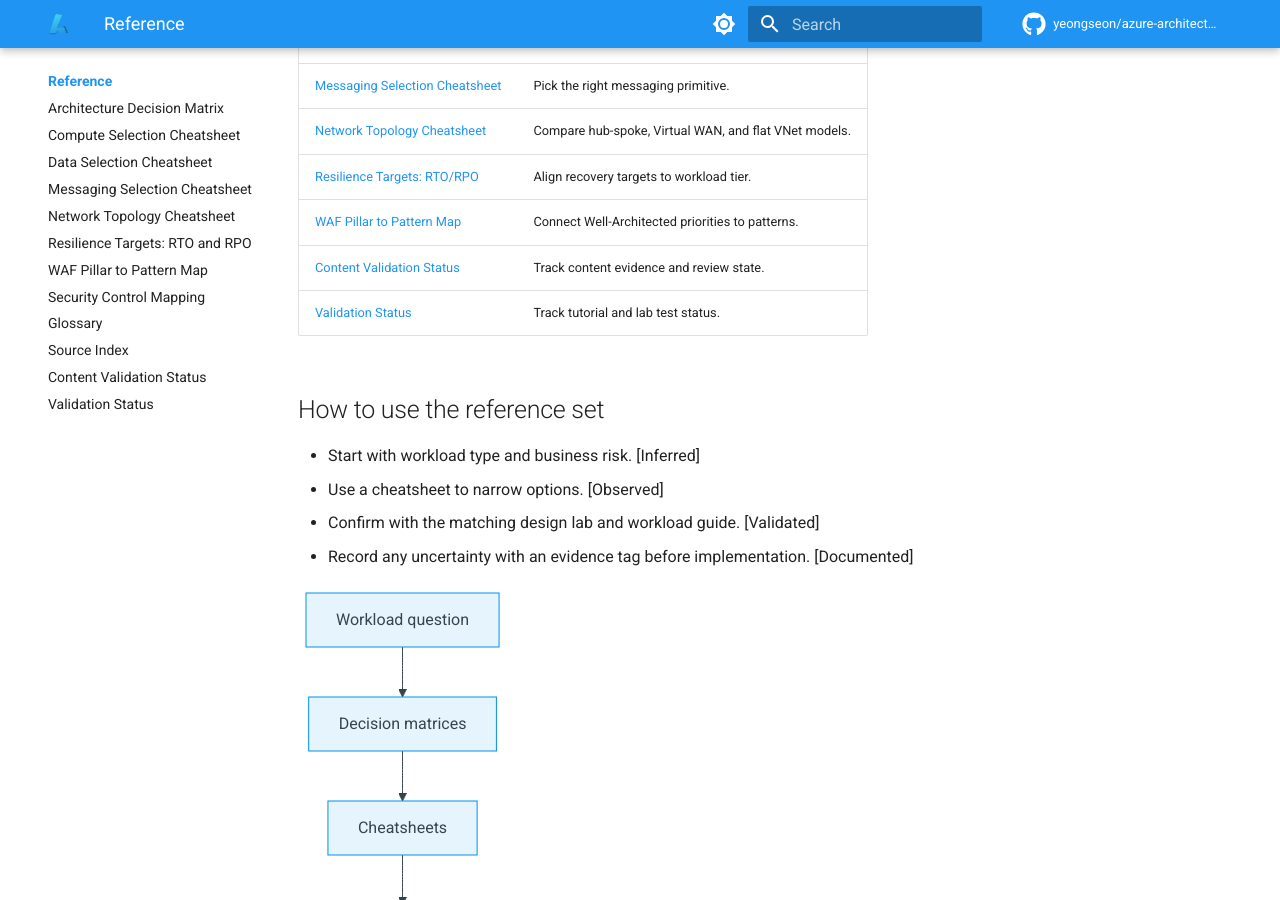
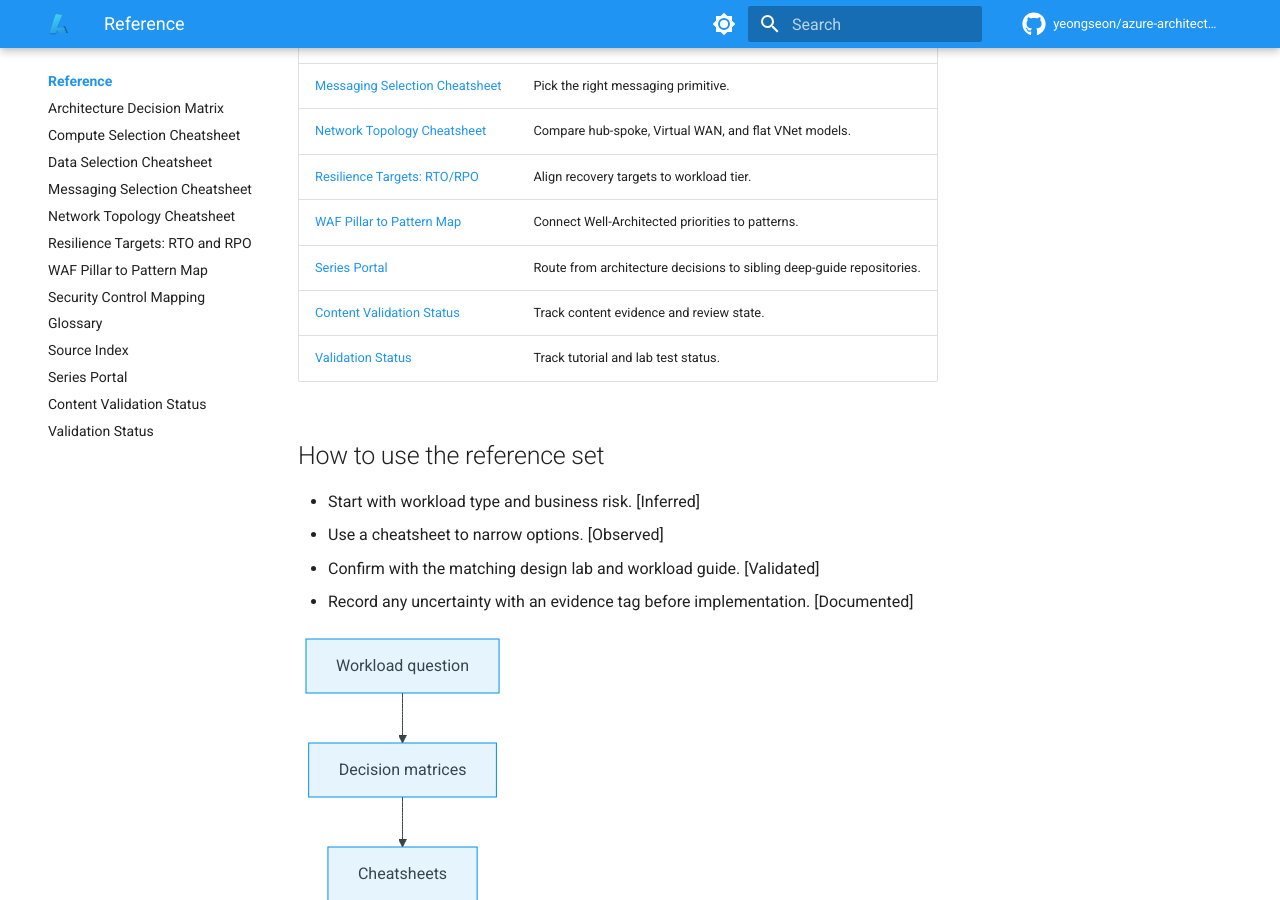
Before and after one commit to yeongseon/azure-architecture-practical-guide, an MkDocs documentation site: the page built from docs/reference/index.md, in a window 1280 px wide and 900 px high, scrolled down 489 px. Built offline with MkDocs 1.6.1 and Material for MkDocs 9.7.7, drawn with Linux system fonts in a browser that asks for light colours; comment, search, counter and statistics services are not loaded; some of the changed lines change nothing that is shown.

Commit message:
docs(reference): add series-portal router to sibling deep-guide repositories
New docs/reference/series-portal.md that routes readers from
architecture-level decisions to service-specific deep guides in the
10 sibling azure-*-practical-guide repositories. Complements existing
service-selection surface (Architecture Decision Matrix, 5 cheatsheets)
by answering the next question after service selection: 'where do I
learn this service deeply?'

Each row links to the sibling deep-guide plus its canonical Start Here
entry points (Learning Paths, Scenario Router) that the series-wide
Start Here shape rolled out in Phase 2d/2e.

Also updates docs/reference/index.md Quick links table and mkdocs.yml
Reference nav to expose the new page.

Phase 2f P1a tracker: azure-architecture-practical-guide#35

````diff
--- a/docs/reference/index.md
+++ b/docs/reference/index.md
@@ -23,6 +23,7 @@
 | [Network Topology Cheatsheet](network-topology-cheatsheet.md) | Compare hub-spoke, Virtual WAN, and flat VNet models. |
 | [Resilience Targets: RTO/RPO](resilience-targets-rto-rpo.md) | Align recovery targets to workload tier. |
 | [WAF Pillar to Pattern Map](waf-pillar-to-pattern-map.md) | Connect Well-Architected priorities to patterns. |
+| [Series Portal](series-portal.md) | Route from architecture decisions to sibling deep-guide repositories. |
 | [Content Validation Status](content-validation-status.md) | Track content evidence and review state. |
 | [Validation Status](validation-status.md) | Track tutorial and lab test status. |
 
--- /dev/null
+++ b/docs/reference/series-portal.md
@@ -0,0 +1,97 @@
+---
+description: Router from architecture-level decisions to sibling Azure Practical Guide repositories — 10 service-focused deep guides, when to use each, and entry-point links.
+content_sources:
+  diagrams:
+    - id: series-portal-router
+      type: flowchart
+      source: self-generated
+      justification: "Sibling repository routing map synthesized from the Azure Practical Guide series information architecture. Each repository focuses on a distinct Azure service or capability surface; this page directs readers from architecture-level decisions to service-level deep guides."
+      based_on:
+        - https://learn.microsoft.com/en-us/azure/architecture/
+        - https://learn.microsoft.com/en-us/azure/architecture/guide/technology-choices/
+---
+# Series Portal
+
+Once an architecture decision has narrowed the workload to a specific Azure service, use this page to jump directly to the sibling deep-guide for that service. This is a router, not a selection matrix — for service-selection guidance, start with the [Architecture Decision Matrix](architecture-decision-matrix.md), one of the workload cheatsheets, or the [scenario router](../start-here/scenario-router.md) in Start Here.
+
+Each entry links to a companion practical guide that follows the same core structure documented in the [Series Lab Contract](../contributing/series-lab-contract.md): Start Here → Platform → Best Practices → Operations → Troubleshooting → Reference.
+
+## When to use this portal
+
+- You already know which Azure service the workload will run on. [Documented]
+- You need production-grade platform, best-practices, or troubleshooting depth beyond what a decision matrix or cheatsheet provides. [Inferred]
+- You are cross-referencing a multi-service architecture (for example, App Service front + Functions back + Storage) and want each service's deep guide side by side. [Correlated]
+
+## Sibling deep-guides
+
+Each row links to the deployed deep-guide site plus its two canonical entry points: **Learning Paths** (role-based reading paths) and **Scenario Router** (symptom or workload-first routing). Both entry points follow the series-wide Start Here shape rolled out across the sibling repositories. [Documented]
+
+| Repository | Focus area | When to use | Key entry points |
+|---|---|---|---|
+| [Azure Virtual Machines](https://yeongseon.github.io/azure-virtual-machine-practical-guide/) | Compute — IaaS, custom OS, lift-and-shift | Workload requires OS-level control, custom kernel, legacy binaries, or GPU workloads. [Documented] | [Learning Paths](https://yeongseon.github.io/azure-virtual-machine-practical-guide/start-here/learning-paths/) · [Scenario Router](https://yeongseon.github.io/azure-virtual-machine-practical-guide/start-here/scenario-router/) |
+| [Azure Networking](https://yeongseon.github.io/azure-networking-practical-guide/) | Connectivity — VNet, Private Link, Front Door, DNS | Designing hub-spoke or Virtual WAN topology, or troubleshooting hybrid connectivity. [Documented] | [Learning Paths](https://yeongseon.github.io/azure-networking-practical-guide/start-here/learning-paths/) · [Scenario Router](https://yeongseon.github.io/azure-networking-practical-guide/start-here/scenario-router/) |
+| [Azure Storage](https://yeongseon.github.io/azure-storage-practical-guide/) | Data at rest — Blob, Files, Tables, Queues | Selecting storage tier, replicating across regions, or securing with Private Endpoints. [Documented] | [Learning Paths](https://yeongseon.github.io/azure-storage-practical-guide/start-here/learning-paths/) · [Scenario Router](https://yeongseon.github.io/azure-storage-practical-guide/start-here/scenario-router/) |
+| [Azure App Service](https://yeongseon.github.io/azure-app-service-practical-guide/) | Compute — managed PaaS for HTTP workloads | Hosting web apps, APIs, or Windows/Linux runtimes with managed platform. [Documented] | [Learning Paths](https://yeongseon.github.io/azure-app-service-practical-guide/start-here/learning-paths/) · [Scenario Router](https://yeongseon.github.io/azure-app-service-practical-guide/start-here/scenario-router/) |
+| [Azure Functions](https://yeongseon.github.io/azure-functions-practical-guide/) | Compute — event-driven serverless | Bursty event processing, timers, webhooks, or lightweight integration glue. [Documented] | [Learning Paths](https://yeongseon.github.io/azure-functions-practical-guide/start-here/learning-paths/) · Scenario Router pending — check [Start Here](https://yeongseon.github.io/azure-functions-practical-guide/start-here/) |
+| [Azure Communication Services](https://yeongseon.github.io/azure-communication-services-practical-guide/) | Communications — chat, voice, video, SMS | Embedding real-time communications into apps or building contact-center flows. [Documented] | [Learning Paths](https://yeongseon.github.io/azure-communication-services-practical-guide/start-here/learning-paths/) · [Scenario Router](https://yeongseon.github.io/azure-communication-services-practical-guide/start-here/scenario-router/) |
+| [Azure Container Apps](https://yeongseon.github.io/azure-container-apps-practical-guide/) | Compute — managed container runtime | Running containers without operating a full Kubernetes cluster; KEDA-driven scale to zero. [Documented] | [Learning Paths](https://yeongseon.github.io/azure-container-apps-practical-guide/start-here/learning-paths/) · [Scenario Router](https://yeongseon.github.io/azure-container-apps-practical-guide/start-here/scenario-router/) |
+| [Azure Kubernetes Service (AKS)](https://yeongseon.github.io/azure-kubernetes-service-practical-guide/) | Compute — managed Kubernetes | Full Kubernetes control, service mesh, operators, or platform-team-owned clusters. [Documented] | [Learning Paths](https://yeongseon.github.io/azure-kubernetes-service-practical-guide/start-here/learning-paths/) · [Scenario Router](https://yeongseon.github.io/azure-kubernetes-service-practical-guide/start-here/scenario-router/) |
+| [Azure Monitoring](https://yeongseon.github.io/azure-monitoring-practical-guide/) | Observability — Log Analytics, Metrics, alerts | Setting up diagnostics, KQL queries, or cross-service telemetry pipelines. [Documented] | [Learning Paths](https://yeongseon.github.io/azure-monitoring-practical-guide/start-here/learning-paths/) · [Scenario Router](https://yeongseon.github.io/azure-monitoring-practical-guide/start-here/scenario-router/) |
+| [Azure Architecture](https://yeongseon.github.io/azure-architecture-practical-guide/) | This guide — architecture design, reviews, patterns | Architecture-level decisions, workload blueprints, Well-Architected reviews, design labs. [Documented] | [Learning Paths](../start-here/learning-paths.md) · [Scenario Router](../start-here/scenario-router.md) |
+
+## Route from architecture decisions to service depth
+
+Use this pattern when moving from an architecture cheatsheet or decision matrix into a service-specific deep guide.
+
+<!-- diagram-id: series-portal-router -->
+```mermaid
+flowchart TD
+    A[Architecture decision made] --> B{Which service surface?}
+    B -->|Compute PaaS HTTP| C[App Service guide]
+    B -->|Compute serverless events| D[Functions guide]
+    B -->|Compute containers managed| E[Container Apps guide]
+    B -->|Compute containers Kubernetes| F[AKS guide]
+    B -->|Compute IaaS OS control| G[Virtual Machines guide]
+    B -->|Data at rest| H[Storage guide]
+    B -->|Connectivity and DNS| I[Networking guide]
+    B -->|Real-time comms| J[Communication Services guide]
+    B -->|Observability| K[Monitoring guide]
+    C --> L[Read Learning Paths and Scenario Router]
+    D --> L
+    E --> L
+    F --> L
+    G --> L
+    H --> L
+    I --> L
+    J --> L
+    K --> L
+    L --> M[Deep-guide platform + best practices + troubleshooting]
+```
+
+## Selection notes
+
+- The Container Apps and AKS guides both cover container workloads but target different ownership models. Choose Container Apps when the workload does not need cluster-level customization; choose AKS when the platform team owns operator-grade control. [Correlated]
+- The App Service and Functions guides frequently pair for HTTP + background patterns. Their Learning Paths cross-reference each other's runtime and hosting concepts. [Observed]
+- The Networking and Storage guides are prerequisites for most workload deep-guides because Private Endpoints, DNS, and managed identities are pervasive. [Inferred]
+- The Monitoring guide is horizontally applicable to every workload; its KQL query packs are the fastest way to build diagnostic dashboards for a running service. [Documented]
+- Every sibling deep-guide follows the same top-level information architecture (Start Here → Platform → Best Practices → Operations → Troubleshooting → Reference), so once you learn one guide's navigation, the others feel familiar. [Documented]
+
+## Notes on entry-point stability
+
+- **Learning Paths** and **Scenario Router** pages exist under every sibling repository's `docs/start-here/` and are rendered on the deployed MkDocs Material site at `/start-here/learning-paths/` and `/start-here/scenario-router/` respectively. [Documented]
+- The Azure Functions guide's Scenario Router is intentionally deferred — see [Series Lab Contract](../contributing/series-lab-contract.md) for scope details. Its Learning Paths page is live. [Documented]
+- If any linked entry-point URL returns a 404, browse to the deep-guide home in that row's first column and use the site navigation to locate Learning Paths or Scenario Router. [Documented]
+
+## See Also
+
+- [Architecture Decision Matrix](architecture-decision-matrix.md) — service selection before routing here
+- [Compute Selection Cheatsheet](compute-selection-cheatsheet.md) — narrow compute options
+- [Data Selection Cheatsheet](data-selection-cheatsheet.md) — narrow data platform options
+- [Messaging Selection Cheatsheet](messaging-selection-cheatsheet.md) — narrow messaging primitives
+- [Network Topology Cheatsheet](network-topology-cheatsheet.md) — narrow networking topology
+- [Series Lab Contract](../contributing/series-lab-contract.md) — the shape every sibling repo follows
+
+## Sources
+
+- https://learn.microsoft.com/en-us/azure/architecture/
+- https://learn.microsoft.com/en-us/azure/architecture/guide/technology-choices/
--- a/mkdocs.yml
+++ b/mkdocs.yml
@@ -223,6 +223,7 @@
     - reference/security-control-mapping.md
     - reference/glossary.md
     - reference/source-index.md
+    - reference/series-portal.md
     - reference/content-validation-status.md
     - reference/validation-status.md
   - Contributing:
````
